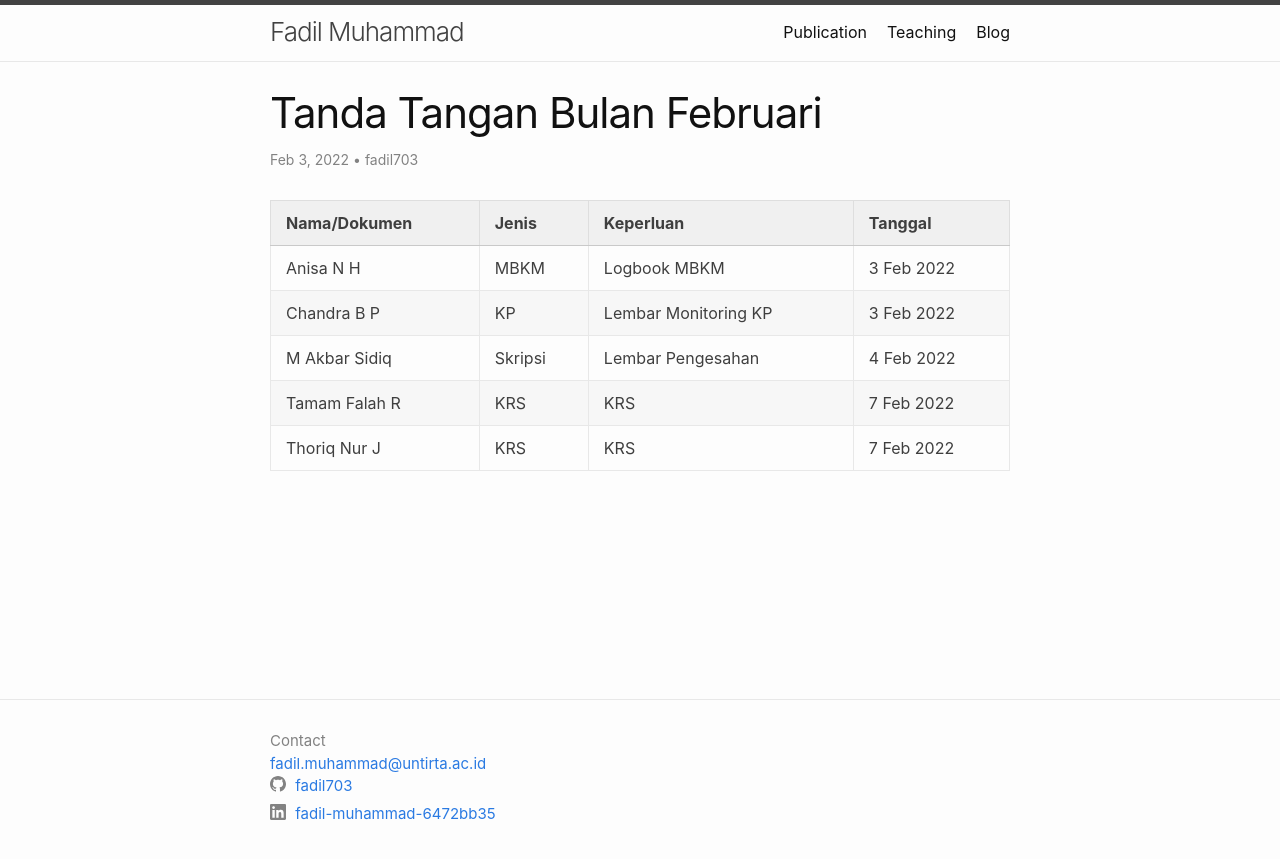
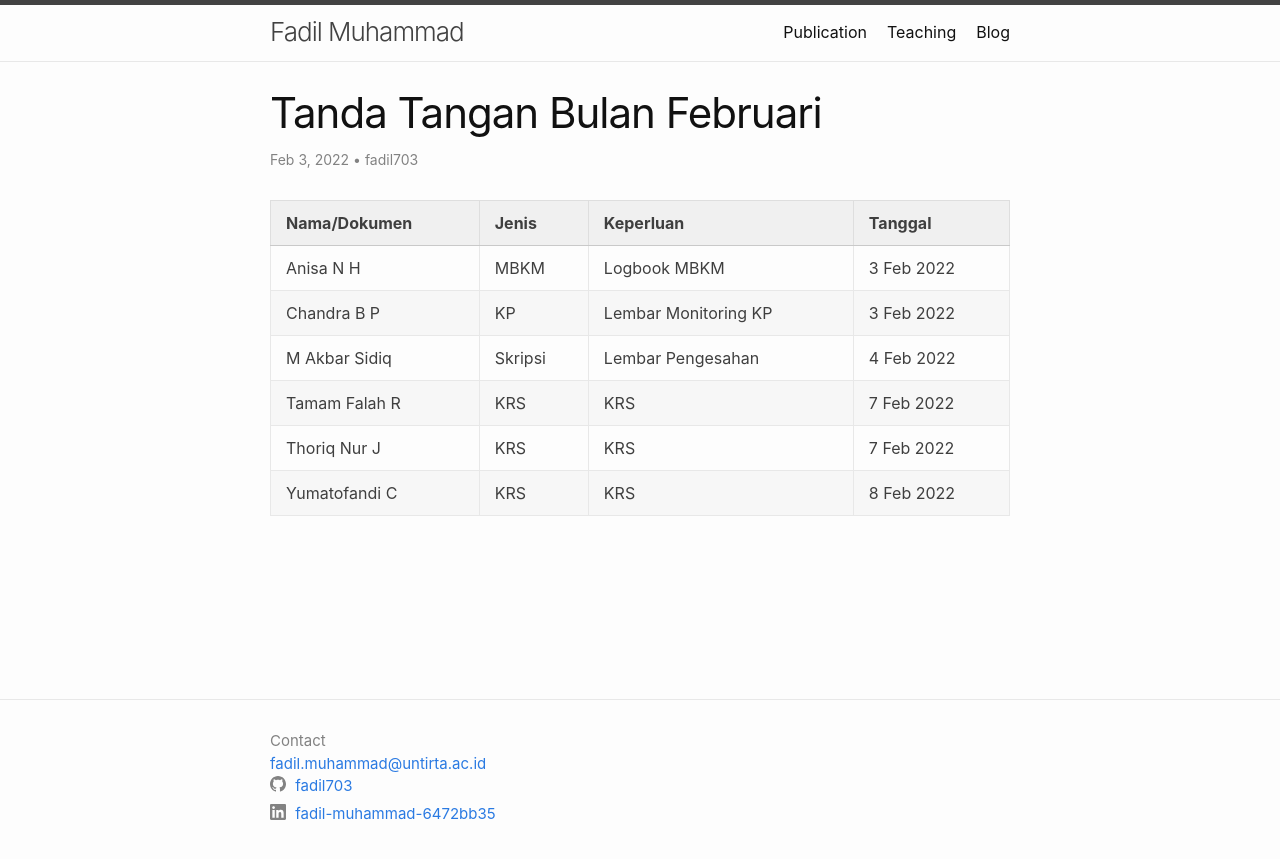
Before and after one commit to fadil703/fadil703.github.io, a Jekyll site: the page built from _posts/2022-02-03-february-signature.markdown, in a window 1280 px wide. Shown: the top 859 px of the page. Built offline with Jekyll 4.4.1, drawn with Linux system fonts in a browser that asks for light colours.

Commit message:
Update 2022-02-03-february-signature.markdown
add yumatofandi

```diff
--- a/_posts/2022-02-03-february-signature.markdown
+++ b/_posts/2022-02-03-february-signature.markdown
@@ -13,3 +13,4 @@ author: "fadil703"
 | M Akbar Sidiq | Skripsi | Lembar Pengesahan | 4 Feb 2022 |
 | Tamam Falah R | KRS   | KRS    | 7 Feb 2022 |
 | Thoriq Nur J | KRS   | KRS    | 7 Feb 2022 |
+| Yumatofandi C | KRS   | KRS    | 8 Feb 2022 |
```
